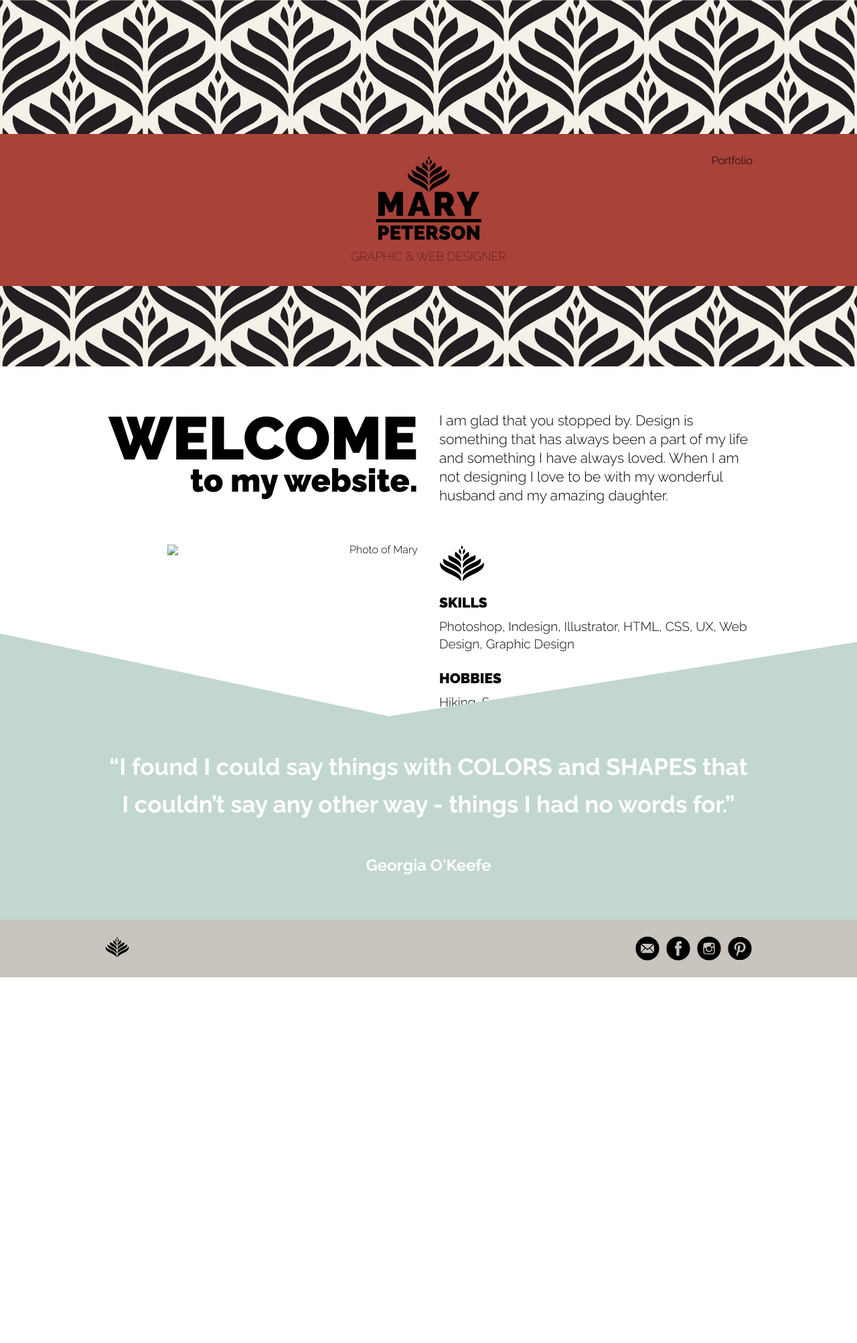
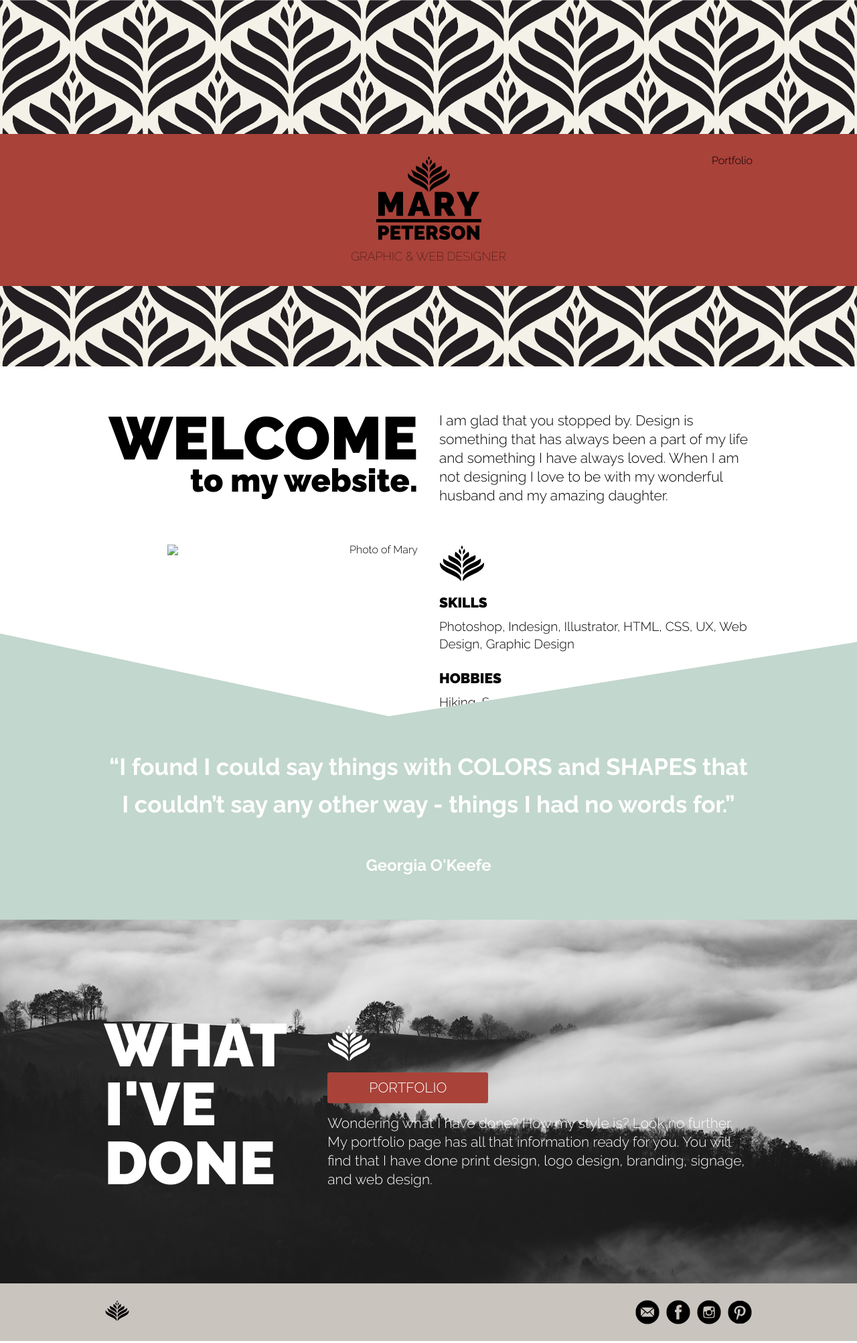
Before and after one commit to kjduncan/MaryPeterson-www, a Jekyll site: the page built from index.html, in a window 1280 px wide. Shown: the whole page at 67% size. Built offline with Jekyll 4.4.1, drawn with Linux system fonts in a browser that asks for light colours; nearby versions of some CDN libraries; before the commit the page ends 1462 px from its top, so only the background shows below that.

Commit message:
Added What I've Done section

```diff
--- a/assets/css/styles.css
+++ b/assets/css/styles.css
@@ -1687,6 +1687,10 @@ div.icon {
   text-align: right;
 }
 
+.white {
+  color: #ffffff;
+}
+
 .smb8 {
   margin-bottom: 8px !important;
 }
@@ -1845,3 +1849,45 @@ footer ul {
 .feature-author {
   font-size: 24px;
 }
+
+.home-image-feature {
+  padding-top: 128px;
+  padding-bottom: 128px;
+  background-image: url(../images/images/what_ive_done_background_image.png);
+  background-size: cover;
+  background-position: center;
+}
+.home-image-feature h2.home-message {
+  color: #ffffff;
+  text-align: left;
+  line-height: 88px;
+}
+.home-image-feature .row {
+  position: relative;
+  height: 100%;
+}
+
+.button {
+  display: inline-block;
+  min-width: 240px;
+  max-width: 100%;
+  font-size: 21px;
+  padding: 12px 24px;
+  color: #ffffff;
+  background-color: #A94239;
+  text-align: center;
+  text-transform: uppercase;
+  border-radius: 3px;
+}
+
+@media only screen and (min-width: 40.063em) {
+  .medium-bottom {
+    position: absolute;
+    right: 0;
+    bottom: 0;
+    vertical-align: bottom;
+  }
+  .medium-bottom p {
+    margin-bottom: 13px;
+  }
+}
--- a/index.html
+++ b/index.html
@@ -36,4 +36,17 @@ header: primary
             </div>
         </div>
     </div>
+
+    <div class="home-image-feature">
+        <div class="row">
+            <div class="medium-4 small-12 columns">
+                <h2 class="home-message">What I've Done</h2>
+            </div>
+            <div class="medium-8 small-12 columns medium-bottom">
+                <div class="icon_home_welcome_white icon smb16"></div>
+                <a href="/portfolio" class="button smb16">Portfolio</a>
+                <p class="home-text white">Wondering what I have done? How my style is? Look no further. My portfolio page has all that information ready for you. You will find that I have done print design, logo design, branding, signage, and web design.</p>
+            </div>
+        </div>
+    </div>
 </div>
```
Also changed, not shown: _assets/_sass/styles.scss (+63 -2 lines), 2 other files.
